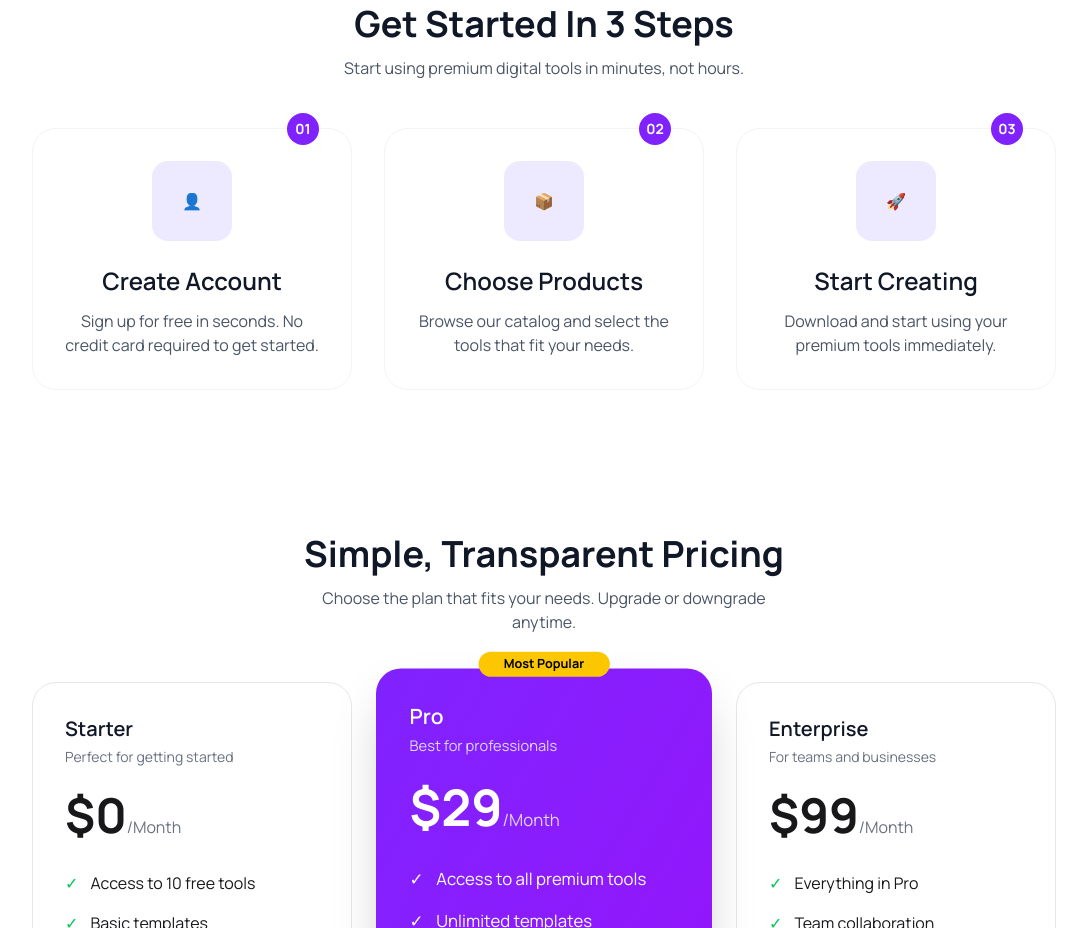
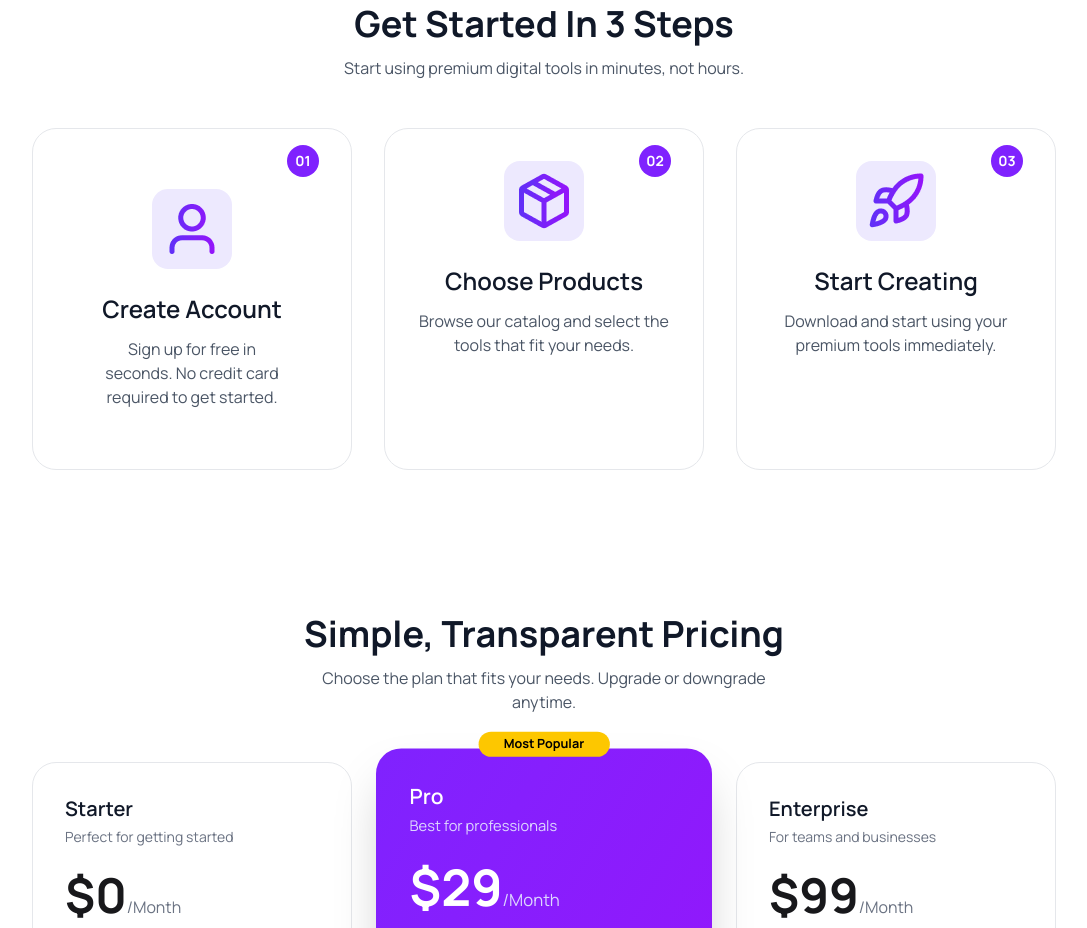
Before and after one commit to Imran7541/digitools-projects, a React (Vite) app: page / in a window 1280 px wide. Shown: the part 2000-2928 px from the top of the page, without its empty margins (96-1183 px from the left). Built offline with nearby package versions, Linux system fonts and the light colour scheme.

Commit message:
Enhance GetStarted section UI: increased card size, improved visibility, fixed step badge positioning

```diff
--- a/src/Component/GetStarted.jsx
+++ b/src/Component/GetStarted.jsx
@@ -1,4 +1,7 @@
 import React from "react";
+import userImage from "../assets/user.png"
+import packageImage from "../assets/package.png"
+import rocketImage from "../assets/rocket.png"
 
 const GetStarted = () => {
   return (
@@ -15,13 +18,13 @@ const GetStarted = () => {
         {/* 3 Steps Cards */}
         <div className="grid grid-cols-1 md:grid-cols-3 gap-8">
           {/* Step 1 */}
-          <div className="bg-white border border-gray-100 rounded-3xl p-8 hover:shadow-xl transition-all relative">
-            <div className="absolute -top-4 right-8 w-8 h-8 bg-violet-600 text-white text-sm font-bold rounded-full flex items-center justify-center">
+          <div className="bg-white border border-gray-200 rounded-3xl p-15 hover:shadow-xl transition-all relative">
+            <div className="absolute top-4 right-8 w-8 h-8 bg-violet-600 text-white text-sm font-bold rounded-full flex items-center justify-center">
               01
             </div>
 
             <div className="w-20 h-20 mx-auto mb-6 bg-violet-100 rounded-2xl flex items-center justify-center">
-              👤
+              <img src={userImage} alt="" />
             </div>
 
             <h3 className="text-2xl font-semibold text-gray-900 mb-3">
@@ -34,13 +37,13 @@ const GetStarted = () => {
           </div>
 
           {/* Step 2 */}
-          <div className="bg-white border border-gray-100 rounded-3xl p-8 hover:shadow-xl transition-all relative">
-            <div className="absolute -top-4 right-8 w-8 h-8 bg-violet-600 text-white text-sm font-bold rounded-full flex items-center justify-center">
+          <div className="bg-white border border-gray-200 rounded-3xl p-8 hover:shadow-xl transition-all relative">
+            <div className="absolute top-4 right-8 w-8 h-8 bg-violet-600 text-white text-sm font-bold rounded-full flex items-center justify-center">
               02
             </div>
 
             <div className="w-20 h-20 mx-auto mb-6 bg-violet-100 rounded-2xl flex items-center justify-center">
-              📦
+              <img src={packageImage} />
             </div>
 
             <h3 className="text-2xl font-semibold text-gray-900 mb-3">
@@ -52,13 +55,13 @@ const GetStarted = () => {
           </div>
 
           {/* Step 3 */}
-          <div className="bg-white border border-gray-100 rounded-3xl p-8 hover:shadow-xl transition-all relative">
-            <div className="absolute -top-4 right-8 w-8 h-8 bg-violet-600 text-white text-sm font-bold rounded-full flex items-center justify-center">
+          <div className="bg-white border border-gray-200 rounded-3xl p-8 hover:shadow-xl transition-all relative">
+            <div className="absolute top-4 right-8 w-8 h-8 bg-violet-600 text-white text-sm font-bold rounded-full flex items-center justify-center">
               03
             </div>
 
             <div className="w-20 h-20 mx-auto mb-6 bg-violet-100 rounded-2xl flex items-center justify-center">
-              🚀
+              <img src={rocketImage} />
             </div>
 
             <h3 className="text-2xl font-semibold text-gray-900 mb-3">
```
